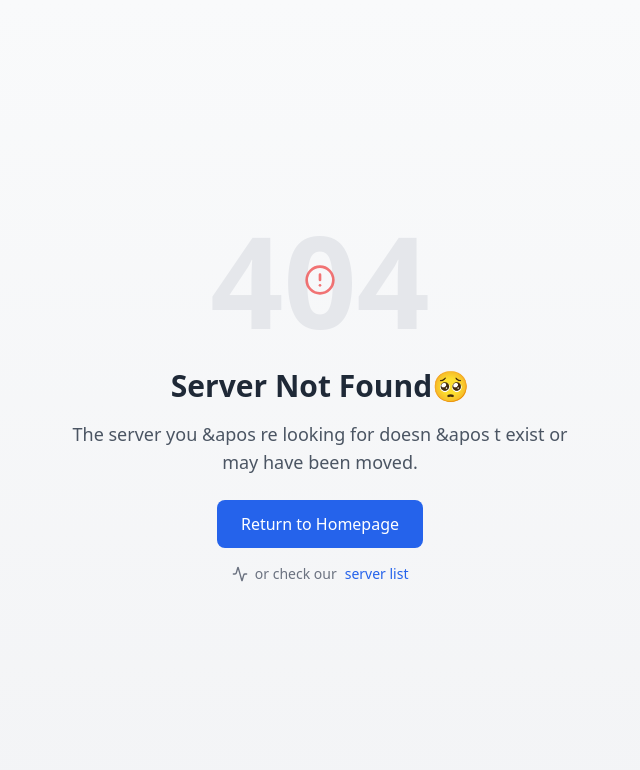
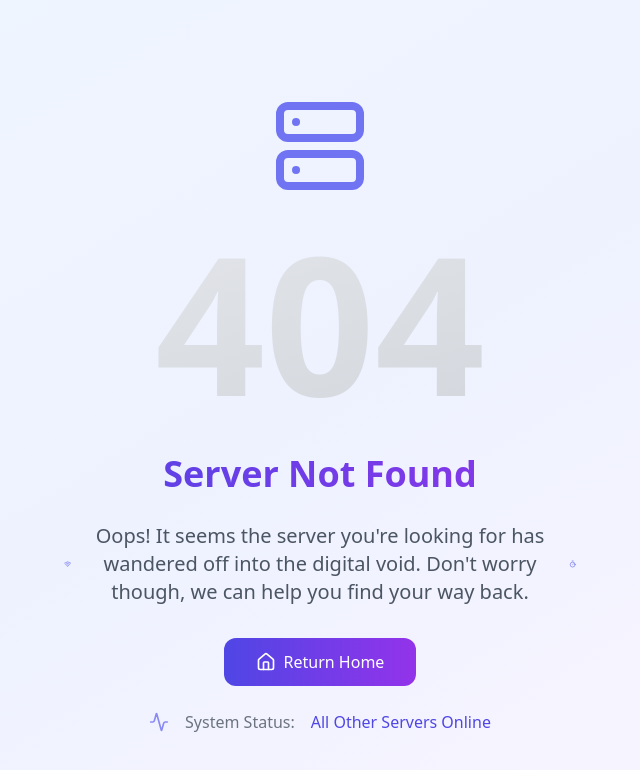
Before and after one commit to Aristocratjnr/Consumer-dashboard, a Next.js app: page /about in a window 1280 px wide. Before the commit this address had no page. Shown: the top 770 px of the page, without its empty margins (320-960 px from the left). Built offline with nearby package versions, Linux system fonts and the light colour scheme.

Commit message:
fix: enhance 404 error page design with improved layout and icons

```diff
--- a/src/app/[server]/page.tsx
+++ b/src/app/[server]/page.tsx
@@ -1,6 +1,6 @@
 import React from 'react';
 import Link from 'next/link';
-import { Activity, AlertCircle } from 'lucide-react';
+import { Activity, Server, Home, AlertCircle, CloudOff, Wifi, Timer } from 'lucide-react';
 
 interface ServerPageProps {
   params: { server: string };
@@ -11,37 +11,64 @@ export default async function ServerPage({ params }: ServerPageProps) {
 
   if (!server || server !== "valid-server-name") {
     return (
-      <div className="min-h-screen bg-gradient-to-b from-gray-50 to-gray-100 flex flex-col items-center justify-center p-4">
-        <div className="w-full max-w-lg text-center space-y-6 animate-fade-in">
-          <div className="relative">
-            <h1 className="text-9xl font-black text-gray-200">404</h1>
-            <div className="absolute inset-0 flex items-center justify-center">
-              <AlertCircle className="py-6  w-20 h-20 text-red-500 animate-pulse" />
-            </div>
+      <div className="min-h-screen bg-gradient-to-br from-blue-50 via-indigo-50 to-purple-50 flex flex-col items-center justify-center p-4 md:p-8">
+        <div className="w-full max-w-2xl text-center space-y-6 md:space-y-8 animate-fade-in relative">
+          {/* Decorative background elements */}
+          <div className="absolute inset-0 -z-10">
+            <div className="absolute top-10 left-10 w-24 md:w-32 h-24 md:h-32 bg-blue-100 rounded-full blur-3xl opacity-60" />
+            <div className="absolute bottom-10 right-10 w-24 md:w-32 h-24 md:h-32 bg-purple-100 rounded-full blur-3xl opacity-60" />
           </div>
 
-          <div className="space-y-4">
-            <h2 className="text-3xl font-bold text-gray-800">Server Not Found🥺</h2>
-            <p className="text-lg text-gray-600">
-              The server you &apos re looking for doesn &apos t exist or may have been moved.
+          {/* Server Icon at Top */}
+          <div className="mb-4">
+            <Server className="w-16 h-16 sm:w-20 sm:h-20 md:w-24 md:h-24 text-indigo-500 opacity-90 animate-bounce-slow mx-auto" />
+          </div>
+
+          {/* 404 Header Section */}
+          <div className="relative group">
+            <h1 className="text-7xl sm:text-9xl md:text-[12rem] font-black bg-gradient-to-br from-gray-200 to-gray-300 text-transparent bg-clip-text select-none leading-none">
+              404
+            </h1>
+          </div>
+
+          {/* Error Message Section */}
+          <div className="space-y-4 md:space-y-6 px-2 md:px-4">
+            <h2 className="text-2xl sm:text-3xl md:text-4xl font-bold bg-gradient-to-r from-indigo-600 to-purple-600 text-transparent bg-clip-text flex items-center justify-center gap-3">
+              <CloudOff className="w-8 h-8 sm:w-10 sm:h-10 md:w-12 md:h-12 animate-pulse" />
+              Server Not Found
+              <AlertCircle className="w-8 h-8 sm:w-10 sm:h-10 md:w-12 md:h-12 animate-pulse" />
+            </h2>
+            <p className="text-base sm:text-lg md:text-xl text-gray-600 max-w-lg mx-auto leading-relaxed flex items-center justify-center gap-2">
+              <Wifi className="w-5 h-5 text-indigo-500" />
+              Oops! It seems the server you're looking for has wandered off into the digital void.
+              Don't worry though, we can help you find your way back.
+              <Timer className="w-5 h-5 text-indigo-500" />
             </p>
           </div>
 
-          <div className="flex flex-col items-center space-y-4">
+          {/* Single Action Button */}
+          <div className="flex flex-col items-center space-y-4 md:space-y-6 mt-6 md:mt-8">
             <Link
               href="/"
-              className="group relative px-6 py-3 text-white font-medium rounded-lg bg-blue-600 hover:bg-blue-500 transition-all duration-200 transform hover:-translate-y-0.5"
+              className="group relative px-6 md:px-8 py-3 text-white font-medium rounded-xl bg-gradient-to-r from-indigo-600 to-purple-600 hover:from-indigo-500 hover:to-purple-500 transition-all duration-300 transform hover:-translate-y-1 hover:shadow-xl w-full sm:w-auto"
             >
-              <span className="relative z-10">Return to Homepage</span>
-              <div className="absolute inset-0 h-full w-full bg-blue-400 opacity-0 group-hover:opacity-20 rounded-lg transition-opacity duration-200" />
+              <span className="flex items-center justify-center space-x-2">
+                <Home className="w-5 h-5" />
+                <span>Return Home</span>
+              </span>
+              <div className="absolute inset-0 h-full w-full bg-white opacity-0 group-hover:opacity-20 rounded-xl transition-opacity duration-300" />
             </Link>
 
-            <p className="text-sm flex items-center space-x-2 text-gray-500">
-            <Activity className="w-4 h-4"/> &nbsp; or check our <Link href="/servers" className="text-blue-600 hover:underline">server list</Link>
-            </p>
+            {/* Status Indicator */}
+            <div className="flex flex-col sm:flex-row items-center justify-center gap-2 sm:space-x-2 text-gray-500 mt-4 md:mt-6">
+              <Activity className="w-5 h-5 text-indigo-500 animate-pulse" />
+              <span className="text-sm md:text-base">System Status:</span>
+              <span className="text-sm md:text-base text-indigo-600 font-medium">All Other Servers Online</span>
+            </div>
           </div>
         </div>
       </div>
     );
   }
+  return null;
 }
```
